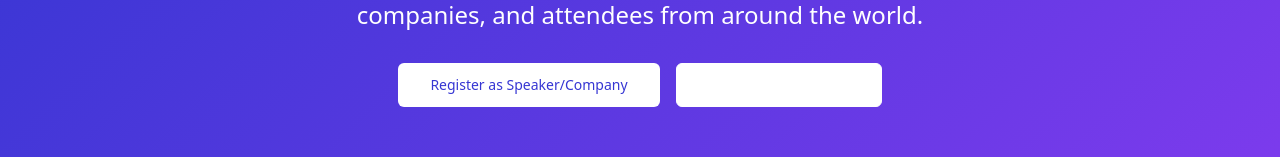
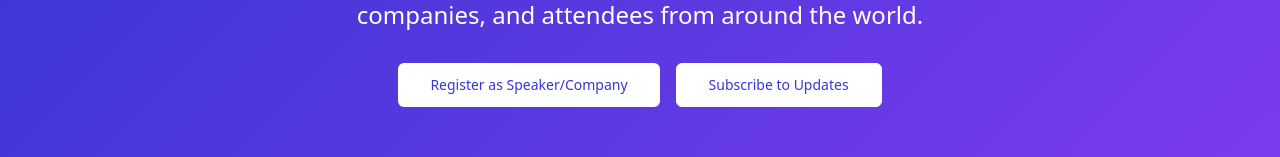
Before and after one commit to maxsimnitt/vibrant-base-layouts, a React (Vite) app: page / in a window 1280 px wide. Shown: the part 241-398 px from the top of the page. Built offline with nearby package versions, Linux system fonts and the light colour scheme.

Commit message:
Fix: Change text color
Change the text color to the primary color.

```diff
--- a/src/pages/LandingPage.tsx
+++ b/src/pages/LandingPage.tsx
@@ -27,7 +27,7 @@ const LandingPage = () => {
               </Button>
             </Link>
             <Link to="/subscribe">
-              <Button size="lg" variant="outline" className="text-white border-white hover:bg-white/10 hover:text-white">
+              <Button size="lg" variant="outline" className="text-primary border-white hover:bg-white/10 hover:text-primary">
                 Subscribe to Updates
               </Button>
             </Link>
```
